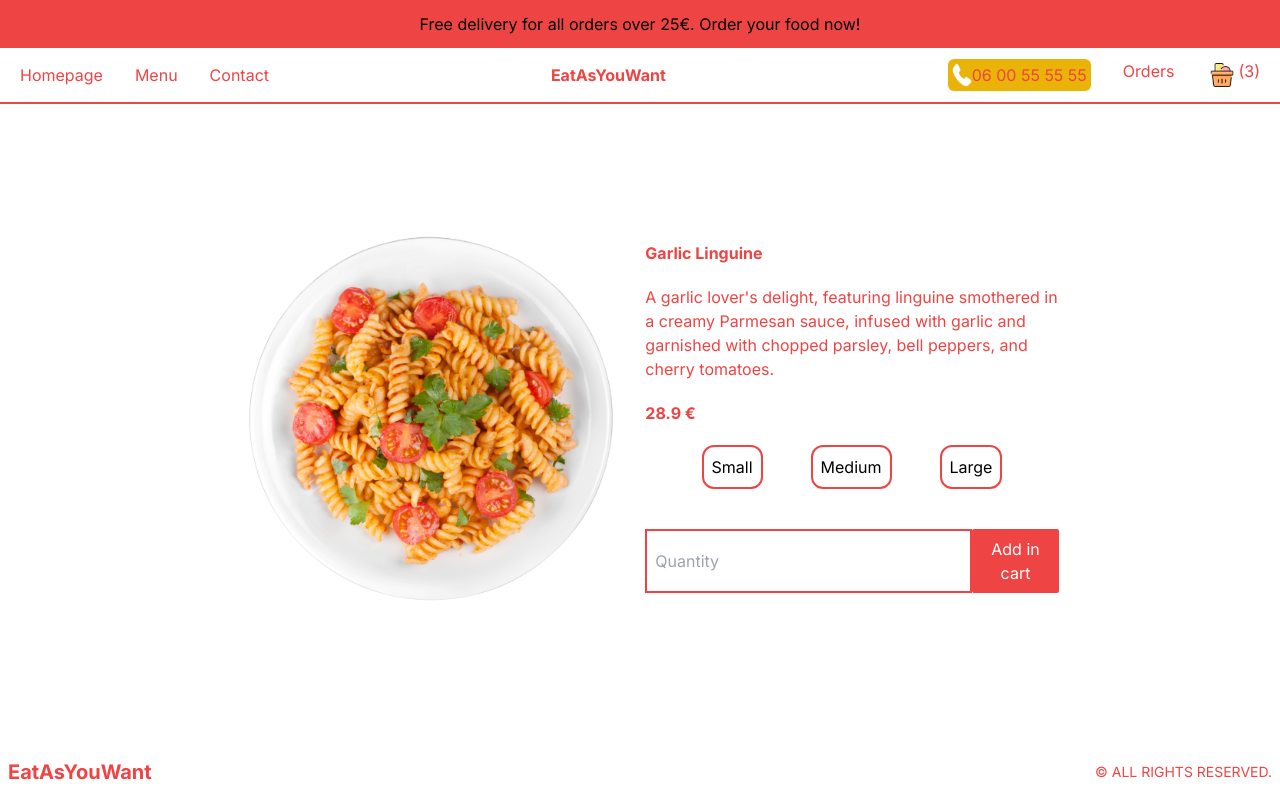
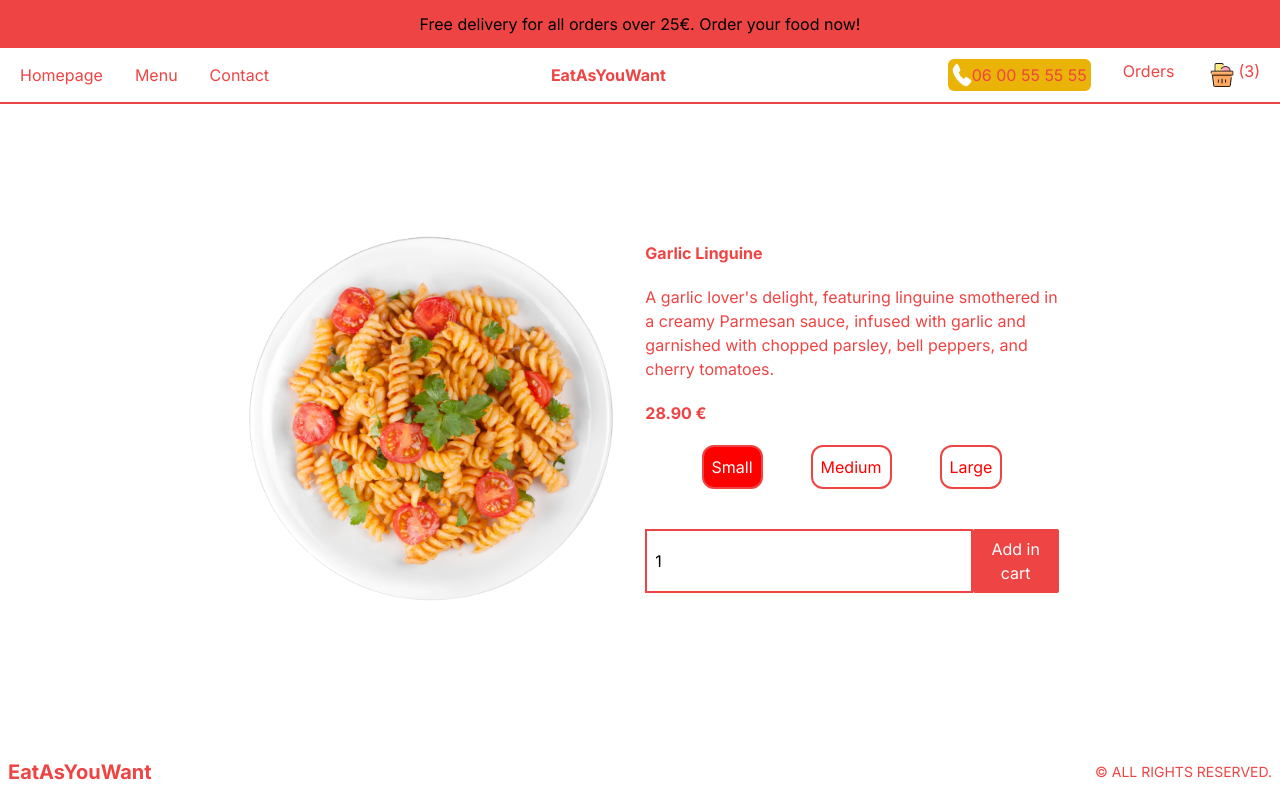
Before and after one commit to jltp2c/eatAsyouWant, a Next.js app: page /menu/1/1 in a window 1280 px wide. Built offline with nearby package versions, Linux system fonts and the light colour scheme.

Commit message:
calculate product price quantity done

```diff
--- a/src/app/menu/[category]/[id]/page.tsx
+++ b/src/app/menu/[category]/[id]/page.tsx
@@ -4,6 +4,7 @@ import React from "react";
 import { pizzas, pastas, burgers } from "../../../../../data";
 import Image from "next/image";
 import { useState, useEffect } from "react";
+import { title } from "process";
 
 interface pageProps {
   params: {
@@ -11,6 +12,12 @@ interface pageProps {
     id: number;
   };
 }
+
+type ProductProps = {
+  price: number;
+  options?: { title: string; additionalPrice: number }[];
+  additionalPrice: number;
+};
 
 function findProductById(id: number) {
   // Recherchez le produit dans les différents tableaux
@@ -20,6 +27,26 @@ function findProductById(id: number) {
 
 function SingleProduct({ params }: pageProps) {
   const product = findProductById(parseInt(params.id));
+
+  const [total, setTotal] = useState(product?.price);
+  const [quantity, setQuantity] = useState(1);
+  const [isSelected, setIsSelected] = useState(0);
+
+  const handleKeyDown = (e: React.KeyboardEvent<HTMLInputElement>) => {
+    e.preventDefault();
+  };
+
+  useEffect(() => {
+    if (product) {
+      const selectedOption = product.options
+        ? product.options[isSelected]
+        : undefined;
+
+      const optionPrice = selectedOption ? selectedOption.additionalPrice : 0;
+
+      setTotal(quantity * (product.price + optionPrice || product.price));
+    }
+  }, [product, isSelected, quantity]);
 
   return (
     <div className="flex flex-col justify-center items-center h-[calc(100vh-10.9rem)] p-5 md:flex-row">
@@ -35,12 +62,17 @@ function SingleProduct({ params }: pageProps) {
       <div className="w-5/6 md:w-2/6">
         <h1 className="mb-5 text-red-500 font-bold">{product?.title}</h1>
         <p className="mb-5 text-red-500">{product?.desc}</p>
-        <p className="mb-5 text-red-500 font-bold">{product?.price} €</p>
+        <p className="mb-5 text-red-500 font-bold">{total?.toFixed(2)} €</p>
         <div className="mb-10 flex justify-center gap-12 ">
-          {product?.options?.map((option) => (
+          {product?.options?.map((option, index) => (
             <button
               className="bg-white p-2 text-black border-2 border-red-500 rounded-xl "
-              key={option.title}>
+              key={option.title}
+              style={{
+                background: isSelected === index ? "red" : "white",
+                color: isSelected === index ? "white" : "red",
+              }}
+              onClick={() => setIsSelected(index)}>
               {option.title}
             </button>
           ))}
@@ -49,9 +81,12 @@ function SingleProduct({ params }: pageProps) {
           <input
             type="number"
             placeholder="Quantity"
-            className="border-2 border-red-500 placeholder:pl-2 w-56 md:w-96"
-            max={9}
-            min={1}
+            className="border-2 border-red-500 placeholder:pl-2 w-56 md:w-96 p-2"
+            max="9"
+            min="1"
+            defaultValue="1"
+            onChange={(e) => setQuantity(parseInt(e.target.value))}
+            onKeyDown={handleKeyDown}
           />
           <button className="bg-red-500 p-2 text-white rounded-sm">
             Add in cart
```
